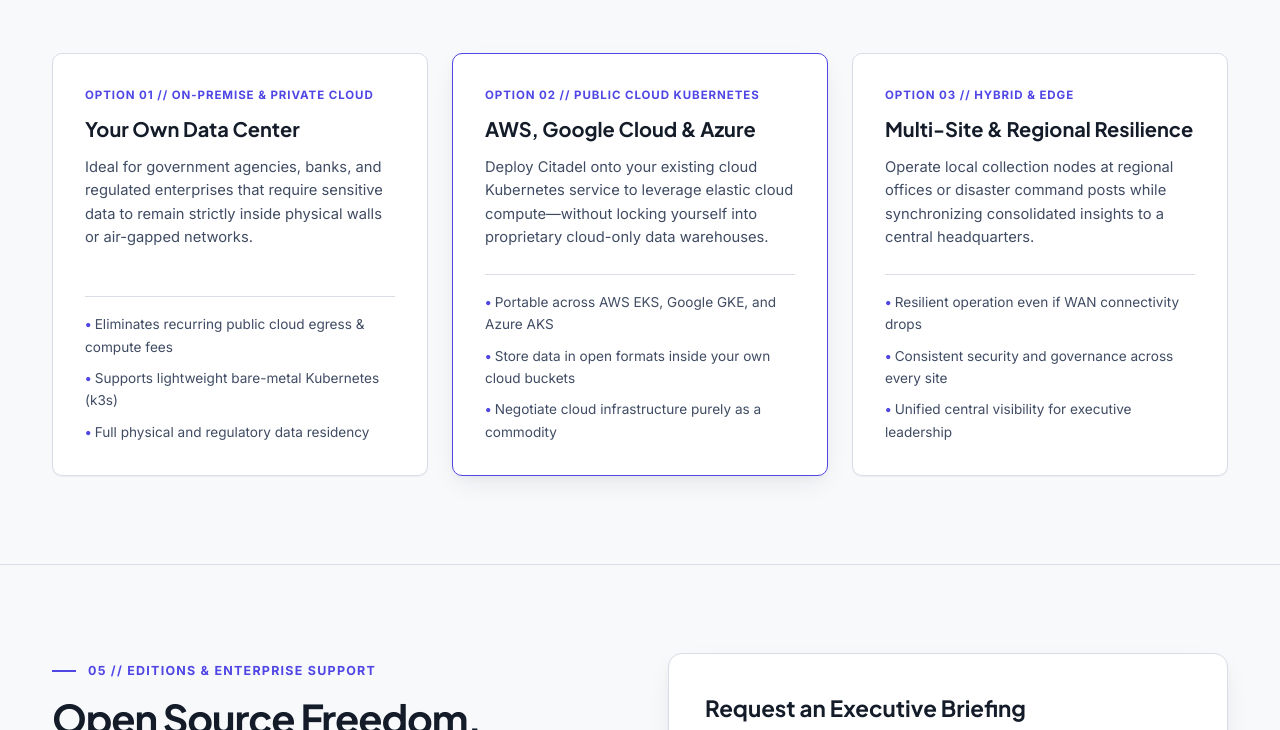
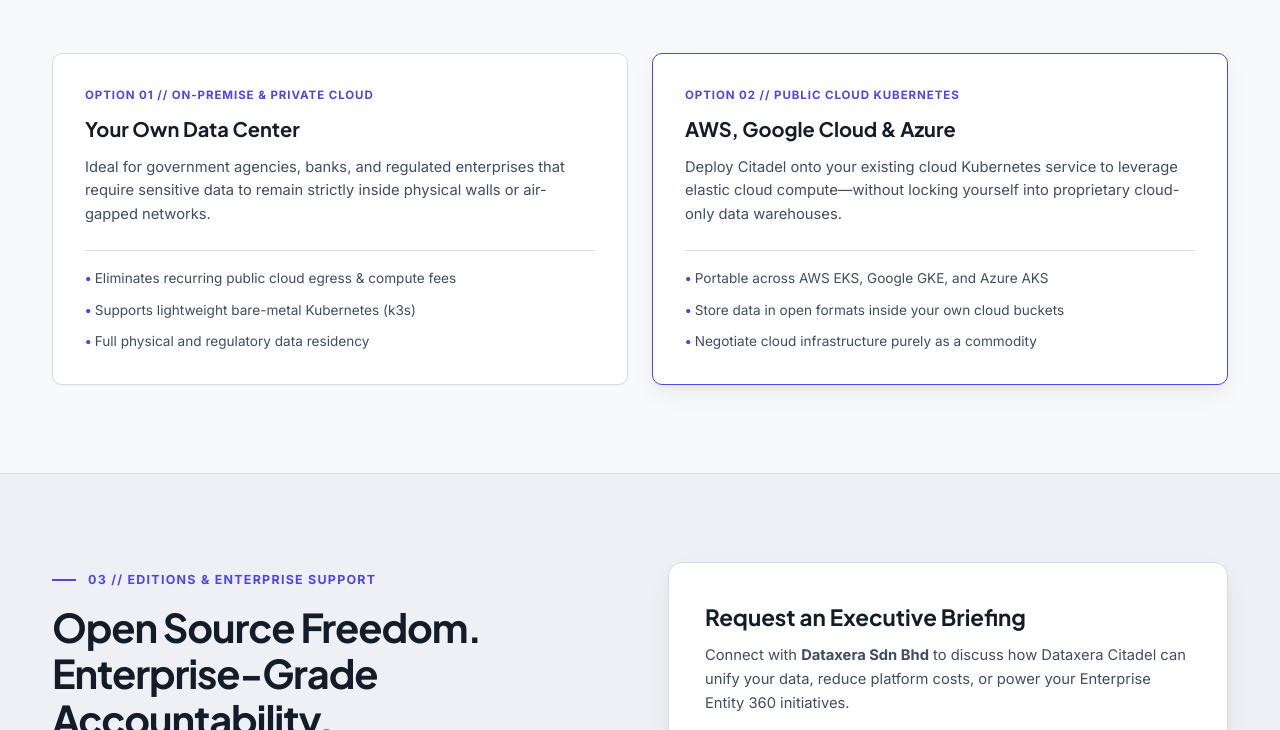
Before and after one commit to dataxera/dataxera.github.io, a plain HTML site: page products/citadel/index.html in a window 1280 px wide. Shown: the part 2488-3218 px from the top of the page. Drawn offline with Linux system fonts and the light colour scheme.

Commit message:
Remove Option 03 Hybrid & Edge from Citadel deployment options and use 2-column grid

```diff
--- a/index.css
+++ b/index.css
@@ -1473,7 +1473,7 @@ ul, ol {
    ========================================================================== */
 .deployment-options-grid {
   display: grid;
-  grid-template-columns: repeat(3, 1fr);
+  grid-template-columns: repeat(2, 1fr);
   gap: 1.5rem;
   margin-top: 2.75rem;
 }
--- a/products/citadel/index.html
+++ b/products/citadel/index.html
@@ -345,32 +345,17 @@
               <li>Negotiate cloud infrastructure purely as a commodity</li>
             </ul>
           </article>
-
-          <article class="deployment-card">
-            <div>
-              <div class="deploy-kicker">OPTION 03 // HYBRID &amp; EDGE</div>
-              <h3 class="deploy-title">Multi-Site &amp; Regional Resilience</h3>
-              <p class="deploy-desc">
-                Operate local collection nodes at regional offices or disaster command posts while synchronizing consolidated insights to a central headquarters.
-              </p>
-            </div>
-            <ul class="deploy-highlights">
-              <li>Resilient operation even if WAN connectivity drops</li>
-              <li>Consistent security and governance across every site</li>
-              <li>Unified central visibility for executive leadership</li>
-            </ul>
-          </article>
         </div>
       </div>
     </section>
 
     <!-- ======================================================================
-         Section 05 — Editions & Executive Briefing
+         Section 03 — Editions & Executive Briefing
          ====================================================================== -->
-    <section class="section-block" id="company">
+    <section class="section-block section-subtle" id="company">
       <div class="container corporate-grid">
         <div>
-          <div class="section-kicker">05 // EDITIONS &amp; ENTERPRISE SUPPORT</div>
+          <div class="section-kicker">03 // EDITIONS &amp; ENTERPRISE SUPPORT</div>
           <h2 class="section-title">
             Open Source Freedom. Enterprise-Grade Accountability.
           </h2>
```
